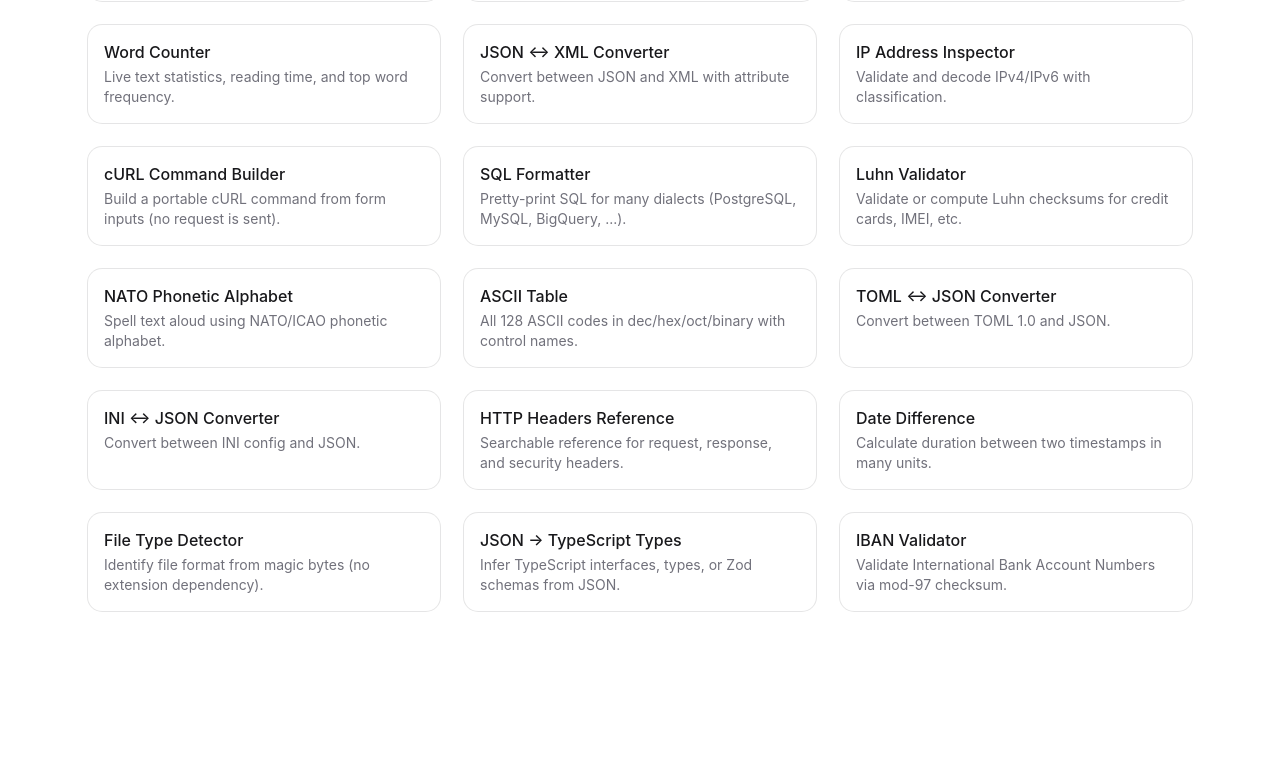
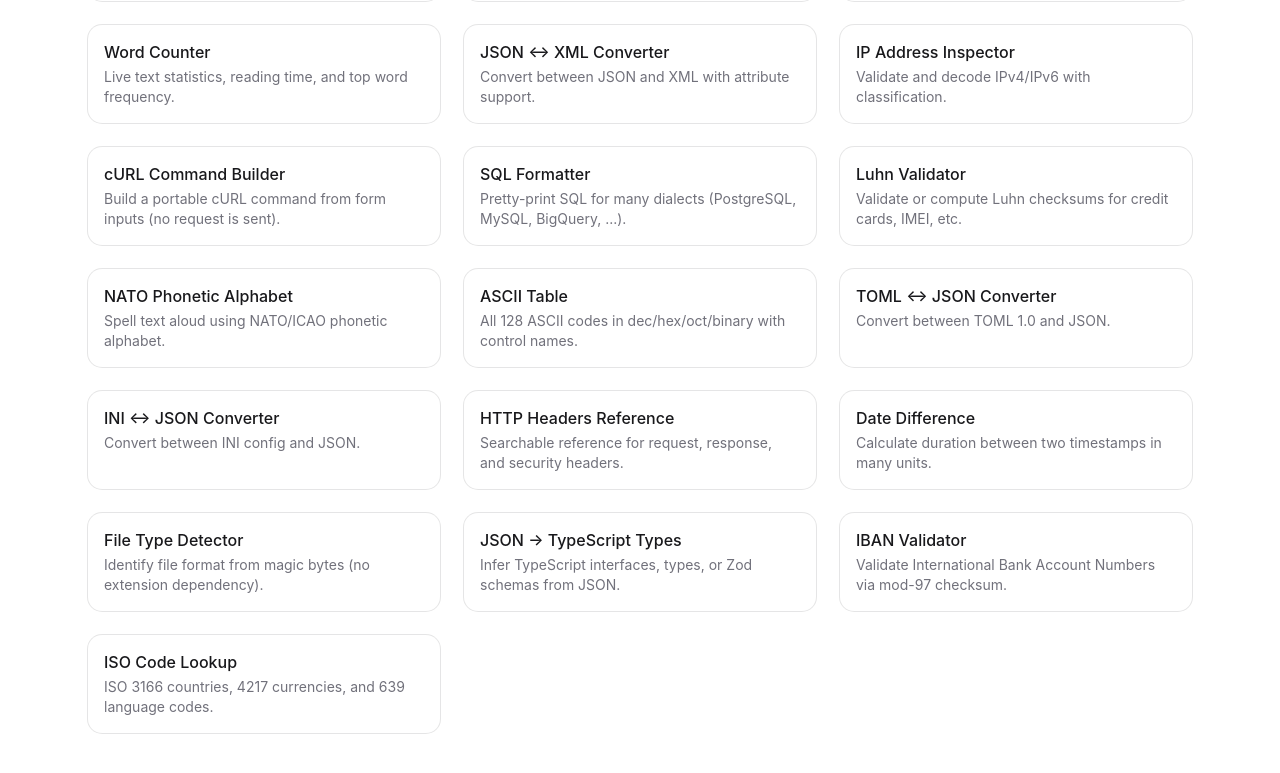
Before and after one commit to orykr/tool.ory.kr, a SvelteKit app in the folder frontend/: page / in a window 1280 px wide. Shown: the part 1746-2519 px from the top of the page. Before the commit the page ends 2405 px from the top, so only its background shows below. Built offline with nearby package versions, Linux system fonts and the light colour scheme.

Commit message:
chore: add iso-codes to landing page index

```diff
--- a/frontend/src/routes/+page.svelte
+++ b/frontend/src/routes/+page.svelte
@@ -271,6 +271,11 @@
 			href: "/iban",
 			title: "IBAN Validator",
 			description: "Validate International Bank Account Numbers via mod-97 checksum."
+		},
+		{
+			href: "/iso-codes",
+			title: "ISO Code Lookup",
+			description: "ISO 3166 countries, 4217 currencies, and 639 language codes."
 		}
 	];
 </script>
```
